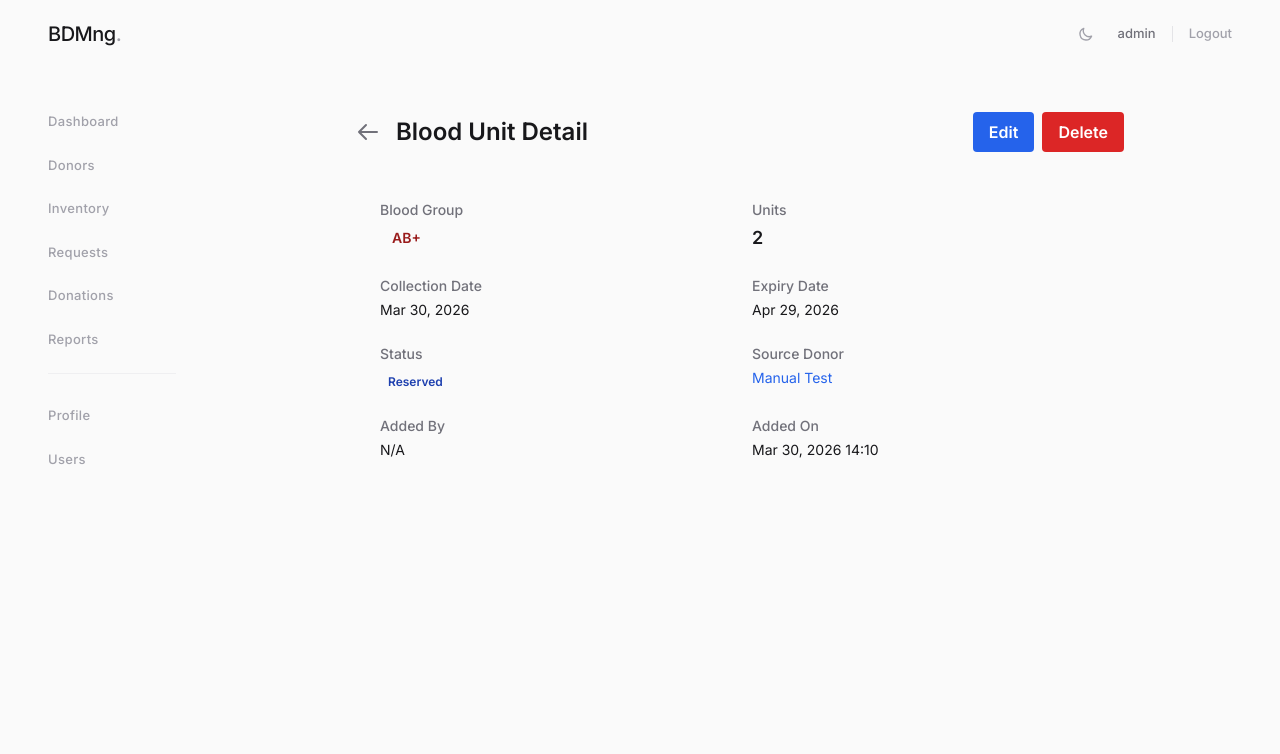
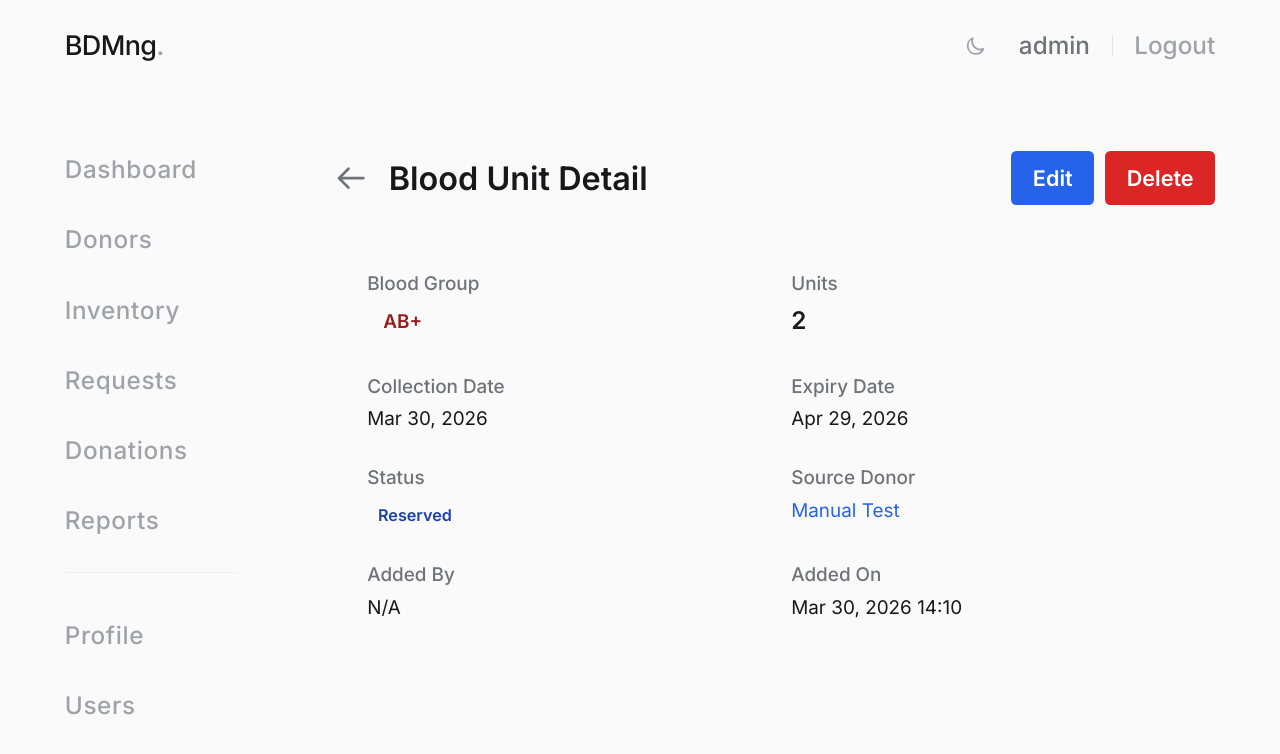
Before and after one commit to aryarakshit/BDMng, a Django app: page /inventory/1/ in a window 1280 px wide. Shown: the top 754 px of the page. Run offline with Django 5.2, Linux system fonts and the light colour scheme; a user stored in the database is signed in; data comes from the database, SQL or seed files in the repository; some libraries are stand-ins or nearby versions.

Commit message:
minor changes

```diff
--- a/templates/base.html
+++ b/templates/base.html
@@ -37,6 +37,7 @@
         }
     </script>
     <style>
+        html { font-size: 135%; } /* Increase base font size to 135% (~21.6px) */
         body { font-family: 'Inter', sans-serif; background-color: #FAFAFA; color: #18181B; }
         .dark body { background-color: #09090B; color: #FAFAFA; }
         [x-cloak] { display: none !important; }
@@ -146,14 +147,14 @@
 
                 {% if user.is_authenticated %}
                 <div class="flex items-center gap-4">
-                    <span class="text-[13px] text-zinc-500 dark:text-zinc-400 font-medium">{{ user.username }}</span>
+                    <span class="text-lg text-zinc-500 dark:text-zinc-400 font-medium">{{ user.username }}</span>
                     <form action="{% url 'accounts:logout' %}" method="post" class="m-0 border-l border-zinc-200 dark:border-zinc-800 pl-4 h-4 flex items-center">
                         {% csrf_token %}
-                        <button type="submit" class="text-[13px] font-medium text-zinc-400 hover:text-zinc-900 dark:hover:text-white transition-colors">Logout</button>
+                        <button type="submit" class="text-lg font-medium text-zinc-400 hover:text-zinc-900 dark:hover:text-white transition-colors">Logout</button>
                     </form>
                 </div>
                 {% else %}
-                <a href="{% url 'accounts:login' %}" class="text-[13px] font-medium text-zinc-500 hover:text-zinc-900 dark:text-zinc-400 dark:hover:text-white transition-colors">Sign In</a>
+                <a href="{% url 'accounts:login' %}" class="text-lg font-medium text-zinc-500 hover:text-zinc-900 dark:text-zinc-400 dark:hover:text-white transition-colors">Sign In</a>
                 {% endif %}
             </div>
         </div>
@@ -164,43 +165,43 @@
         <div class="h-full px-12 overflow-y-auto">
             <ul class="space-y-6 font-medium mt-4">
                 <li>
-                    <a href="{% url 'dashboard:index' %}" class="group flex items-center text-[13px] text-zinc-400 hover:text-zinc-900 dark:text-zinc-500 dark:hover:text-zinc-100 transition-colors">
+                    <a href="{% url 'dashboard:index' %}" class="group flex items-center text-lg text-zinc-400 hover:text-zinc-900 dark:text-zinc-500 dark:hover:text-zinc-100 transition-colors">
                         <span class="tracking-wide">Dashboard</span>
                     </a>
                 </li>
                 <li>
-                    <a href="{% url 'donors:list' %}" class="group flex items-center text-[13px] text-zinc-400 hover:text-zinc-900 dark:text-zinc-500 dark:hover:text-zinc-100 transition-colors">
+                    <a href="{% url 'donors:list' %}" class="group flex items-center text-lg text-zinc-400 hover:text-zinc-900 dark:text-zinc-500 dark:hover:text-zinc-100 transition-colors">
                         <span class="tracking-wide">Donors</span>
                     </a>
                 </li>
                 <li>
-                    <a href="{% url 'inventory:list' %}" class="group flex items-center text-[13px] text-zinc-400 hover:text-zinc-900 dark:text-zinc-500 dark:hover:text-zinc-100 transition-colors">
+                    <a href="{% url 'inventory:list' %}" class="group flex items-center text-lg text-zinc-400 hover:text-zinc-900 dark:text-zinc-500 dark:hover:text-zinc-100 transition-colors">
                         <span class="tracking-wide">Inventory</span>
                     </a>
                 </li>
                 <li>
-                    <a href="{% url 'requests:list' %}" class="group flex items-center text-[13px] text-zinc-400 hover:text-zinc-900 dark:text-zinc-500 dark:hover:text-zinc-100 transition-colors">
+                    <a href="{% url 'requests:list' %}" class="group flex items-center text-lg text-zinc-400 hover:text-zinc-900 dark:text-zinc-500 dark:hover:text-zinc-100 transition-colors">
                         <span class="tracking-wide">Requests</span>
                     </a>
                 </li>
                 <li>
-                    <a href="{% url 'donations:list' %}" class="group flex items-center text-[13px] text-zinc-400 hover:text-zinc-900 dark:text-zinc-500 dark:hover:text-zinc-100 transition-colors">
+                    <a href="{% url 'donations:list' %}" class="group flex items-center text-lg text-zinc-400 hover:text-zinc-900 dark:text-zinc-500 dark:hover:text-zinc-100 transition-colors">
                         <span class="tracking-wide">Donations</span>
                     </a>
                 </li>
                 <li>
-                    <a href="{% url 'reports:dashboard' %}" class="group flex items-center text-[13px] text-zinc-400 hover:text-zinc-900 dark:text-zinc-500 dark:hover:text-zinc-100 transition-colors">
+                    <a href="{% url 'reports:dashboard' %}" class="group flex items-center text-lg text-zinc-400 hover:text-zinc-900 dark:text-zinc-500 dark:hover:text-zinc-100 transition-colors">
                         <span class="tracking-wide">Reports</span>
                     </a>
                 </li>
                 <li class="pt-8 mt-2 border-t border-zinc-200/50 dark:border-zinc-800/50">
-                    <a href="{% url 'accounts:profile' %}" class="group flex items-center text-[13px] text-zinc-400 hover:text-zinc-900 dark:text-zinc-500 dark:hover:text-zinc-100 transition-colors">
+                    <a href="{% url 'accounts:profile' %}" class="group flex items-center text-lg text-zinc-400 hover:text-zinc-900 dark:text-zinc-500 dark:hover:text-zinc-100 transition-colors">
                         <span class="tracking-wide">Profile</span>
                     </a>
                 </li>
                 {% if user.is_superuser %}
                 <li>
-                    <a href="{% url 'accounts:user_list' %}" class="group flex items-center text-[13px] text-zinc-400 hover:text-zinc-900 dark:text-zinc-500 dark:hover:text-zinc-100 transition-colors">
+                    <a href="{% url 'accounts:user_list' %}" class="group flex items-center text-lg text-zinc-400 hover:text-zinc-900 dark:text-zinc-500 dark:hover:text-zinc-100 transition-colors">
                         <span class="tracking-wide">Users</span>
                     </a>
                 </li>
--- a/templates/inventory/inventory_detail.html
+++ b/templates/inventory/inventory_detail.html
@@ -6,7 +6,7 @@
 <div class="max-w-3xl mx-auto">
  <div class="mb-6 flex items-center justify-between">
  <div class="flex items-center">
- <a href="{% url 'inventory:list' %}" class="mr-4 text-zinc-500 hover:text-zinc-700">
+ <a href="{% url 'inventory:list' %}" class="mr-4 text-zinc-500 hover:text-zinc-700 dark:text-zinc-400 dark:hover:text-zinc-200">
  <svg class="w-6 h-6" fill="none" stroke="currentColor" viewBox="0 0 24 24"><path stroke-linecap="round" stroke-linejoin="round" stroke-width="2" d="M10 19l-7-7m0 0l7-7m-7 7h18"></path></svg>
  </a>
  <h1 class="text-2xl font-bold">Blood Unit Detail</h1>
@@ -20,58 +20,58 @@
  <div class="rounded-lg p-6">
  <div class="grid grid-cols-1 sm:grid-cols-2 gap-6">
  <div>
- <dt class="text-sm font-medium text-zinc-500">Blood Group</dt>
+ <dt class="text-sm font-medium text-zinc-500 dark:text-zinc-400">Blood Group</dt>
  <dd class="mt-1">
- <span class="px-3 py-1 inline-flex text-sm font-semibold rounded-full text-red-800">{{ unit.blood_group }}</span>
+ <span class="px-3 py-1 inline-flex text-sm font-semibold rounded-full text-red-800 dark:text-red-400">{{ unit.blood_group }}</span>
  </dd>
  </div>
  <div>
- <dt class="text-sm font-medium text-zinc-500">Units</dt>
- <dd class="mt-1 text-lg font-bold text-zinc-900">{{ unit.units }}</dd>
+ <dt class="text-sm font-medium text-zinc-500 dark:text-zinc-400">Units</dt>
+ <dd class="mt-1 text-lg font-bold text-zinc-900 dark:text-zinc-100">{{ unit.units }}</dd>
  </div>
  <div>
- <dt class="text-sm font-medium text-zinc-500">Collection Date</dt>
- <dd class="mt-1 text-sm text-zinc-900">{{ unit.collection_date|date:"M d, Y" }}</dd>
+ <dt class="text-sm font-medium text-zinc-500 dark:text-zinc-400">Collection Date</dt>
+ <dd class="mt-1 text-sm text-zinc-900 dark:text-zinc-100">{{ unit.collection_date|date:"M d, Y" }}</dd>
  </div>
  <div>
- <dt class="text-sm font-medium text-zinc-500">Expiry Date</dt>
- <dd class="mt-1 text-sm text-zinc-900">
+ <dt class="text-sm font-medium text-zinc-500 dark:text-zinc-400">Expiry Date</dt>
+ <dd class="mt-1 text-sm text-zinc-900 dark:text-zinc-100">
  {{ unit.expiry_date|date:"M d, Y" }}
  {% if unit.is_expired %}
- <span class="ml-2 text-red-600 font-bold">(Expired)</span>
+ <span class="ml-2 text-red-600 dark:text-red-400 font-bold">(Expired)</span>
  {% elif unit.days_to_expiry <= 7 %}
- <span class="ml-2 text-yellow-600 font-bold">({{ unit.days_to_expiry }} days left)</span>
+ <span class="ml-2 text-yellow-600 dark:text-yellow-400 font-bold">({{ unit.days_to_expiry }} days left)</span>
  {% endif %}
  </dd>
  </div>
  <div>
- <dt class="text-sm font-medium text-zinc-500">Status</dt>
+ <dt class="text-sm font-medium text-zinc-500 dark:text-zinc-400">Status</dt>
  <dd class="mt-1">
  <span class="px-2 inline-flex text-xs leading-5 font-semibold rounded-full
- {% if unit.status == 'available' %} text-green-800
- {% elif unit.status == 'reserved' %} text-blue-800
- {% else %} text-zinc-800{% endif %}">
+ {% if unit.status == 'available' %} text-green-800 dark:text-green-400
+ {% elif unit.status == 'reserved' %} text-blue-800 dark:text-blue-400
+ {% else %} text-zinc-800 dark:text-zinc-300{% endif %}">
  {{ unit.get_status_display }}
  </span>
  </dd>
  </div>
  <div>
- <dt class="text-sm font-medium text-zinc-500">Source Donor</dt>
- <dd class="mt-1 text-sm text-zinc-900">
+ <dt class="text-sm font-medium text-zinc-500 dark:text-zinc-400">Source Donor</dt>
+ <dd class="mt-1 text-sm text-zinc-900 dark:text-zinc-100">
  {% if unit.source_donor %}
- <a href="{% url 'donors:detail' unit.source_donor.pk %}" class="text-blue-600 hover:underline">{{ unit.source_donor.full_name }}</a>
+ <a href="{% url 'donors:detail' unit.source_donor.pk %}" class="text-blue-600 dark:text-blue-400 hover:underline">{{ unit.source_donor.full_name }}</a>
  {% else %}
  N/A
  {% endif %}
  </dd>
  </div>
  <div>
- <dt class="text-sm font-medium text-zinc-500">Added By</dt>
- <dd class="mt-1 text-sm text-zinc-900">{{ unit.added_by.username|default:"N/A" }}</dd>
+ <dt class="text-sm font-medium text-zinc-500 dark:text-zinc-400">Added By</dt>
+ <dd class="mt-1 text-sm text-zinc-900 dark:text-zinc-100">{{ unit.added_by.username|default:"N/A" }}</dd>
  </div>
  <div>
- <dt class="text-sm font-medium text-zinc-500">Added On</dt>
- <dd class="mt-1 text-sm text-zinc-900">{{ unit.created_at|date:"M d, Y H:i" }}</dd>
+ <dt class="text-sm font-medium text-zinc-500 dark:text-zinc-400">Added On</dt>
+ <dd class="mt-1 text-sm text-zinc-900 dark:text-zinc-100">{{ unit.created_at|date:"M d, Y H:i" }}</dd>
  </div>
  </div>
  </div>
```
